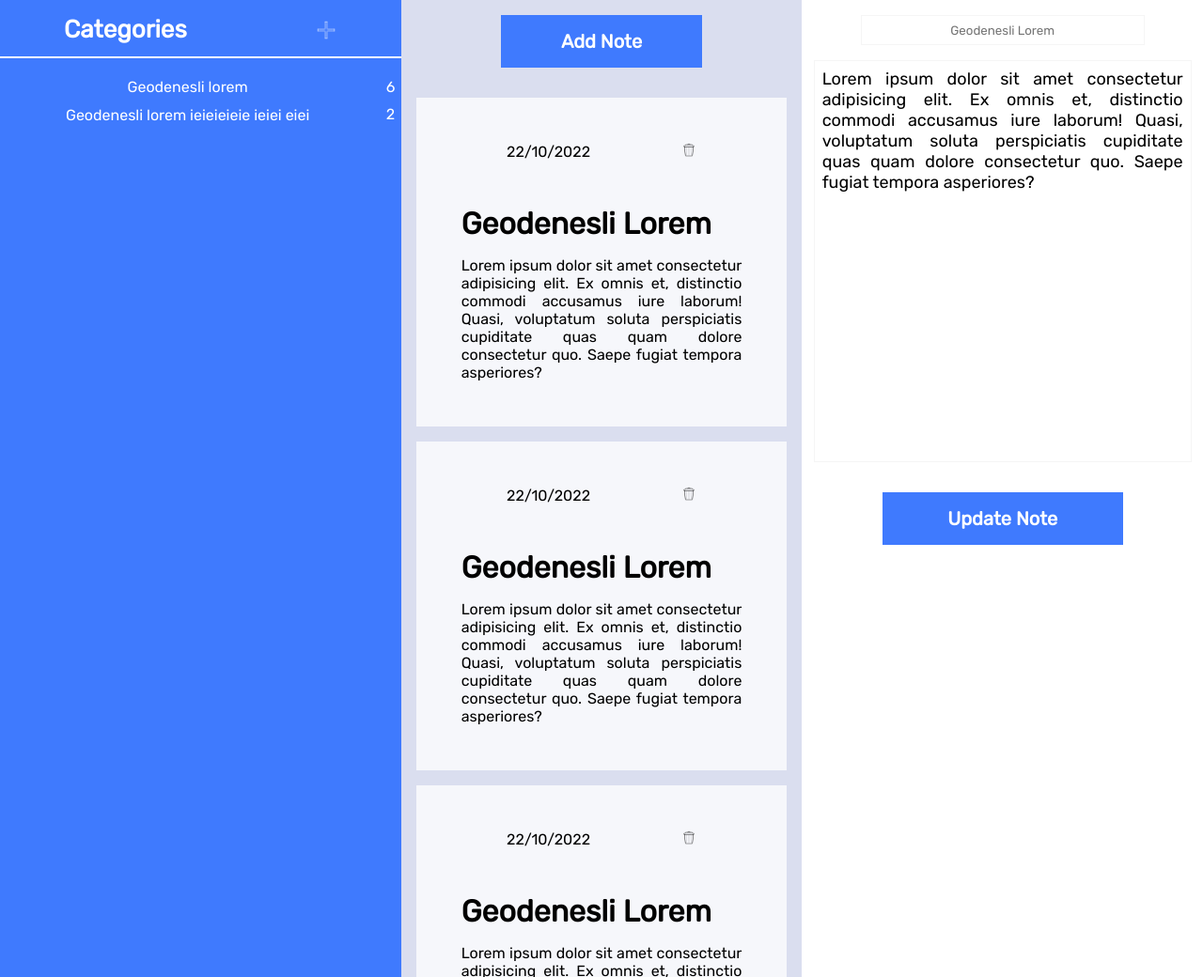
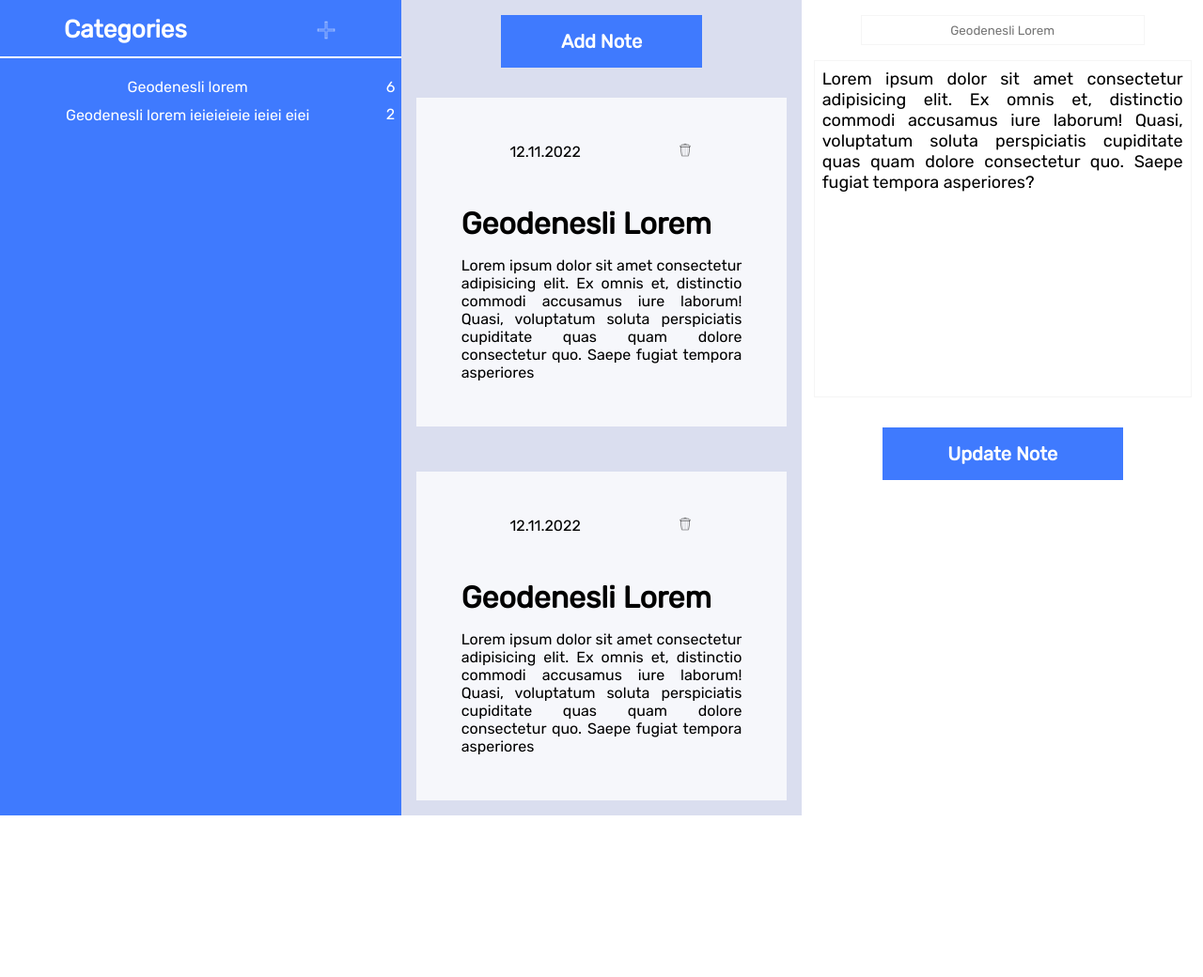
Before and after one commit to sinasicicek/Not_save_app, a plain HTML site: page index.html in a window 1280 px wide. Shown: the whole page at 94% size. After the commit the page ends 868 px from the top, so only its background shows below. Drawn offline with Linux system fonts and the light colour scheme.

Commit message:
note alanı dinamik olarak ekleniyor

```diff
--- a/index.html
+++ b/index.html
@@ -13,88 +13,18 @@
     <div class="frame d-flex">
         <!--Category-->
             <div class="catg d-flex-center-column" id="category">
-            <!--
-            <div class="catg-h1 d-flex-row  d-flex-align-items d-flex-space-around">
-                <h1>Categories</h1>
-                <input type="image" src="./assest/icon/icons8-plus-50.png" alt="">
-            </div>
-            <div class="catg-content">
-                <ul>
-                    <li><p>Geodenesli lorem  ieieieieie ieiei eiei</p> <span>6</span></li>
-                    <li><p>Geodenesli lorem </p> <span>6</span></li>
 
-                </ul>
-            </div>
-        -->
             </div>
         <!--not-->
-        <div class="notApp d-flex-column">
+        <div class="notApp d-flex-column" id="notes">
+
           <div class="btn-add d-flex-column">
                 <button class="btn-add-button">Add Note</button>
           </div>
-            <div class="notApp-txt">
-               <div>
-                <div class="notApp-info-header d-flex-row d-flex-space-around">
-                    <span>22/10/2022</span> <img src="./assest/icon/icons8-delete-80.png" alt="">
-                </div>
-                <div class="notApp-info-txt">
-                    <h1>Geodenesli Lorem</h1>
-                    <p>Lorem ipsum dolor sit amet consectetur adipisicing elit. Ex omnis et, distinctio commodi accusamus iure laborum! Quasi, voluptatum soluta perspiciatis cupiditate quas quam dolore consectetur quo. Saepe fugiat tempora asperiores?</p>
 
         </div>
-               </div>
-               <div>
-                <div class="notApp-info-header d-flex-row d-flex-space-around">
-                    <span>22/10/2022</span> <img src="./assest/icon/icons8-delete-80.png" alt="">
-                </div>
-                <div class="notApp-info-txt">
-                    <h1>Geodenesli Lorem</h1>
-                    <p>Lorem ipsum dolor sit amet consectetur adipisicing elit. Ex omnis et, distinctio commodi accusamus iure laborum! Quasi, voluptatum soluta perspiciatis cupiditate quas quam dolore consectetur quo. Saepe fugiat tempora asperiores?</p>
 
-                </div>
-               </div>
-               <div>
-                <div class="notApp-info-header d-flex-row d-flex-space-around">
-                    <span>22/10/2022</span> <img src="./assest/icon/icons8-delete-80.png" alt="">
-                </div>
-                <div class="notApp-info-txt">
-                    <h1>Geodenesli Lorem</h1>
-                    <p>Lorem ipsum dolor sit amet consectetur adipisicing elit. Ex omnis et, distinctio commodi accusamus iure laborum! Quasi, voluptatum soluta perspiciatis cupiditate quas quam dolore consectetur quo. Saepe fugiat tempora asperiores?</p>
 
-                </div>
-               </div>
-               <div>
-                <div class="notApp-info-header d-flex-row d-flex-space-around">
-                    <span>22/10/2022</span> <img src="./assest/icon/icons8-delete-80.png" alt="">
-                </div>
-                <div class="notApp-info-txt">
-                    <h1>Geodenesli Lorem</h1>
-                    <p>Lorem ipsum dolor sit amet consectetur adipisicing elit. Ex omnis et, distinctio commodi accusamus iure laborum! Quasi, voluptatum soluta perspiciatis cupiditate quas quam dolore consectetur quo. Saepe fugiat tempora asperiores?</p>
-
-                </div>
-               </div>
-               <div>
-                <div class="notApp-info-header d-flex-row d-flex-space-around">
-                    <span>22/10/2022</span> <img src="./assest/icon/icons8-delete-80.png" alt="">
-                </div>
-                <div class="notApp-info-txt">
-                    <h1>Geodenesli Lorem</h1>
-                    <p>Lorem ipsum dolor sit amet consectetur adipisicing elit. Ex omnis et, distinctio commodi accusamus iure laborum! Quasi, voluptatum soluta perspiciatis cupiditate quas quam dolore consectetur quo. Saepe fugiat tempora asperiores?</p>
-
-                </div>
-               </div>
-               <div>
-                <div class="notApp-info-header d-flex-row d-flex-space-around">
-                    <span>22/10/2022</span> <img src="./assest/icon/icons8-delete-80.png" alt="">
-                </div>
-                <div class="notApp-info-txt">
-                    <h1>Geodenesli Lorem</h1>
-                    <p>Lorem ipsum dolor sit amet consectetur adipisicing elit. Ex omnis et, distinctio commodi accusamus iure laborum! Quasi, voluptatum soluta perspiciatis cupiditate quas quam dolore consectetur quo. Saepe fugiat tempora asperiores?</p>
-
-                </div>
-               </div>
-            </div>
-        </div>
         <div class="notApp-info d-flex-column">
         <input type="text" name="" id="" class="inpt" placeholder="Geodenesli Lorem">
         <textarea name="" id="" cols="30" rows="10">Lorem ipsum dolor sit amet consectetur adipisicing elit. Ex omnis et, distinctio commodi accusamus iure laborum! Quasi, voluptatum soluta perspiciatis cupiditate quas quam dolore consectetur quo. Saepe fugiat tempora asperiores?
@@ -106,5 +36,6 @@
 
 
     <script type="module" src="./js/category.js"></script>
+    <script type="module" src="./js/nots/nots.js"></script>
 </body>
 </html>
--- a/js/category.js
+++ b/js/category.js
@@ -1,7 +1,8 @@
 import Build from "./workCreate.js";
+
 const categ=document.getElementById("category")
 
-/*JSON çekilen veri  buradan alınacak */
+/*JSON çekilen veri  buradan alınacak ./js/json dosyası */
 let category_head=["Geodenesli lorem ","Geodenesli lorem  ieieieieie ieiei eiei"]
 let category_num=[6,2]
 
@@ -50,6 +51,4 @@ return frame2
 
 
 categ.appendChild(frame_create())
-
-
 categ.appendChild(frame_create_two())
--- /dev/null
+++ b/js/nots/nots.js
@@ -0,0 +1,61 @@
+import build from "../workCreate.js";
+
+const notes=document.getElementById("notes");
+
+/*JSON dosyaları buradan alınacak */
+let tarih=["12.11.2022"]
+let baslik=["Geodenesli Lorem"]
+let konu=[
+ "Lorem ipsum dolor sit amet consectetur adipisicing elit. Ex omnis et, distinctio commodi accusamus iure laborum! Quasi, voluptatum soluta perspiciatis cupiditate quas quam dolore consectetur quo. Saepe fugiat tempora asperiores",
+"Lorem ipsum dolor sit amet consectetur adipisicing elit. Ex omnis et, distinctio commodi accusamus iure laborum! Quasi, voluptatum soluta perspiciatis cupiditate quas quam dolore consectetur quo. Saepe fugiat tempora asperiores"]
+
+
+konu.forEach(element => {
+    console.log(element);
+
+        /*"notApp-info-header"*/
+        function div_notTxt_info_header()
+        {
+            let nesne=new build();
+                let div_notTxt_info_header=nesne.elementCreate("div",["notApp-info-header", "d-flex-row", "d-flex-space-around"])
+                let div_notTxt_info_header_span=nesne.elementCreate("span")
+                    div_notTxt_info_header_span.textContent=tarih[0]
+                    let div_notTxt_info_header_img=nesne.elementCreate("img")
+                        div_notTxt_info_header_img.src="./assest/icon/icons8-delete-80.png"
+
+                div_notTxt_info_header.appendChild(div_notTxt_info_header_span)
+                div_notTxt_info_header.appendChild(div_notTxt_info_header_img)
+                return  div_notTxt_info_header
+        }
+
+        /*notApp-info-txt*/
+        function div_not_app_info_txt()
+        {
+            let nesne=new build();
+                    let div_not_app_info_txt=nesne.elementCreate("div",["notApp-info-txt"])
+                    let h1=nesne.elementCreate("h1")
+                    h1.textContent=baslik[0]
+                    let div_app_info_p=nesne.elementCreate("p")
+                    div_app_info_p.textContent=konu[0]
+                    div_not_app_info_txt.appendChild(h1)
+                    div_not_app_info_txt.appendChild(div_app_info_p)
+                    return div_not_app_info_txt
+        }
+
+        /*Notlar bu alana eklenecek  */
+        let nesne=new build();
+        let div_notTxt=nesne.elementCreate("div",["notApp-txt"])
+
+        /*isimsiz div*/
+        /*bu alana id ve*/
+        let div_notTxt_frame=nesne.elementCreate("div")
+        div_notTxt_frame.id="id_yazılacak"
+
+        div_notTxt_frame.appendChild(div_notTxt_info_header());
+        div_notTxt_frame.appendChild(div_not_app_info_txt());
+        div_notTxt.appendChild(div_notTxt_frame);
+
+
+        notes.appendChild(div_notTxt)
+
+});
--- a/js/workCreate.js
+++ b/js/workCreate.js
@@ -1,5 +1,3 @@
-
-
 
 export default class Create
 {
```
Lines whose indentation alone changed are shown as unchanged.
